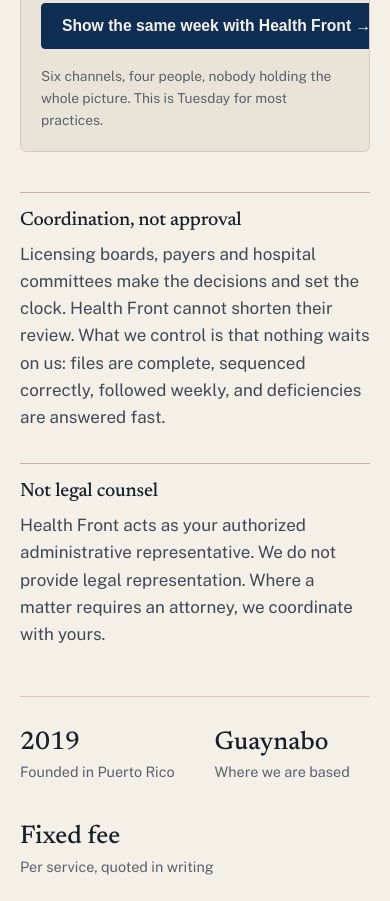
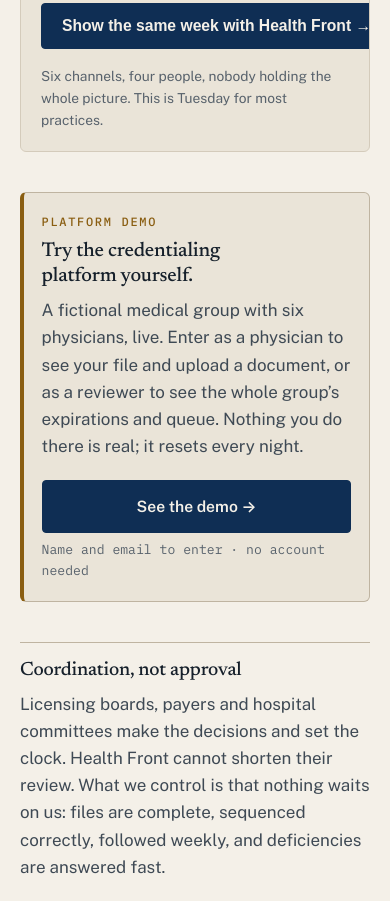
Before and after one commit to camsepulveda/Claude, a plain HTML site: page healthfront-site/index.html in a window 390 px wide. Shown: the part 7763-8664 px from the top of the page. Drawn offline with nearby package versions, Linux system fonts and the light colour scheme.

Commit message:
Add 'Ver demo' link to the platform demo
A demo strip in the In practice section (bilingual, mobile-stacked) plus
links in the mobile menu, the contact column, the footer and the
Talk to us sheet, all pointing at https://demo.healthfrontgroup.com.

Co-Authored-By: Claude Fable 5.1 <noreply@anthropic.com>

```diff
--- a/healthfront-site/index.html
+++ b/healthfront-site/index.html
@@ -442,6 +442,14 @@ footer nav a:hover{color:var(--navy)}
 .ask-band h3{font-family:var(--display);font-weight:500;font-size:clamp(1.3rem,2.4vw,1.75rem);margin:.4rem 0 0;max-width:28ch}
 .ask-band .acts{display:flex;gap:.75rem;flex-wrap:wrap}
 @media (prefers-reduced-motion:reduce){.dock{transition:none} .dock .pill .dot{animation:none}}
+/* platform demo strip */
+.demo{margin-top:2.5rem;border:1px solid var(--rule-2);border-left:4px solid var(--brass);border-radius:6px;padding:1.4rem 1.5rem;display:flex;align-items:center;justify-content:space-between;gap:1.25rem 2.5rem;flex-wrap:wrap;background:var(--paper-2)}
+.demo .eyebrow{display:block;margin-bottom:.5rem}
+.demo h3{font-family:var(--display);font-weight:500;font-size:clamp(1.25rem,2.2vw,1.6rem);margin:0;max-width:28ch}
+.demo p{color:var(--ink-2);margin:.5rem 0 0;max-width:46em}
+.demo .acts{display:grid;gap:.4rem;justify-items:start}
+.demo .fine{font-size:.82rem;color:var(--muted);font-family:var(--mono)}
+@media (max-width:640px){.demo{padding:1.2rem 1.1rem} .demo .acts,.demo .acts .btn{width:100%} .demo .btn{justify-content:center}}
 </style>
 </head>
 <body>
@@ -475,6 +483,7 @@ footer nav a:hover{color:var(--navy)}
           <li><a href="#faq"><span class="en">Questions</span><span class="es">Preguntas</span></a></li>
           <li><a href="#contact"><span class="en">Contact</span><span class="es">Contacto</span></a></li>
           <li><a class="portal" href="https://pci.healthfrontgroup.com" rel="noopener"><span class="en">Client sign-in</span><span class="es">Acceso de clientes</span> →</a></li>
+          <li><a href="https://demo.healthfrontgroup.com" rel="noopener"><span class="en">See the demo</span><span class="es">Ver demo</span> →</a></li>
         </ul>
       </details>
     </div>
@@ -727,6 +736,17 @@ footer nav a:hover{color:var(--navy)}
 
       </div>
     </div>
+    <div class="demo" id="demo">
+      <div>
+        <span class="eyebrow"><span class="en">Platform demo</span><span class="es">Demo de la plataforma</span></span>
+        <h3><span class="en">Try the credentialing platform yourself.</span><span class="es">Pruebe usted mismo la plataforma de credenciales.</span></h3>
+        <p><span class="en">A fictional medical group with six physicians, live. Enter as a physician to see your file and upload a document, or as a reviewer to see the whole group’s expirations and queue. Nothing you do there is real; it resets every night.</span><span class="es">Un grupo médico ficticio con seis médicos, en vivo. Entre como médico para ver su expediente y subir un documento, o como revisor para ver los vencimientos y la cola de todo el grupo. Nada de lo que haga allí es real; se reinicia cada noche.</span></p>
+      </div>
+      <div class="acts">
+        <a class="btn btn-primary" href="https://demo.healthfrontgroup.com" rel="noopener"><span class="en">See the demo →</span><span class="es">Ver demo →</span></a>
+        <span class="fine"><span class="en">Name and email to enter · no account needed</span><span class="es">Nombre y correo para entrar · sin crear cuenta</span></span>
+      </div>
+    </div>
     <div class="distinction">
       <div><h3><span class="en">Coordination, not approval</span><span class="es">Coordinación, no aprobación</span></h3><p><span class="en">Licensing boards, payers and hospital committees make the decisions and set the clock. Health Front cannot shorten their review. What we control is that nothing waits on us: files are complete, sequenced correctly, followed weekly, and deficiencies are answered fast.</span><span class="es">Las juntas, los planes y los comités hospitalarios toman las decisiones y controlan el tiempo. Health Front no puede acortar su revisión. Lo que sí controlamos es que nada espere por nosotros: expedientes completos, en la secuencia correcta, con seguimiento semanal y deficiencias contestadas rápido.</span></p></div>
       <div><h3><span class="en">Not legal counsel</span><span class="es">No somos asesoría legal</span></h3><p><span class="en">Health Front acts as your authorized administrative representative. We do not provide legal representation. Where a matter requires an attorney, we coordinate with yours.</span><span class="es">Health Front actúa como su representante administrativo autorizado. No ofrecemos representación legal. Cuando un asunto requiere abogado, coordinamos con el suyo.</span></p></div>
@@ -801,6 +821,7 @@ footer nav a:hover{color:var(--navy)}
       <div class="mail"><span><span class="en">How we reply</span><span class="es">Cómo respondemos</span></span><span style="color:var(--ink-2);font-family:var(--body)"><span class="en">By email, within 24 hours</span><span class="es">Por correo, en 24 horas</span></span></div>
       <div class="mail"><span><span class="en">Office</span><span class="es">Oficina</span></span><span style="color:var(--ink-2)">Guaynabo, Puerto Rico</span></div>
       <div class="mail"><span><span class="en">Already a client</span><span class="es">Ya es cliente</span></span><a class="portal" href="https://pci.healthfrontgroup.com" rel="noopener"><span class="en">Sign in to the credentialing platform →</span><span class="es">Entre a la plataforma de credenciales →</span></a></div>
+      <div class="mail"><span><span class="en">Not a client yet</span><span class="es">Aún no es cliente</span></span><a href="https://demo.healthfrontgroup.com" rel="noopener"><span class="en">See the platform demo →</span><span class="es">Vea el demo de la plataforma →</span></a></div>
     </div>
     <form id="contact-form" name="contact" method="POST" action="/" data-netlify="true" netlify-honeypot="bot-field" novalidate>
       <input type="hidden" name="form-name" value="contact">
@@ -901,7 +922,7 @@ footer nav a:hover{color:var(--navy)}
 <footer>
   <div class="wrap f">
     <img src="assets/health-front-logo.svg" alt="Health Front" width="2065" height="1151">
-    <nav aria-label="Footer"><a href="#services"><span class="en">Services</span><span class="es">Servicios</span></a><a href="#approach"><span class="en">Approach</span><span class="es">Método</span></a><a href="#about"><span class="en">About</span><span class="es">Quiénes somos</span></a><a href="#contact"><span class="en">Contact</span><span class="es">Contacto</span></a><a class="portal" href="https://pci.healthfrontgroup.com" rel="noopener"><span class="en">Client sign-in</span><span class="es">Acceso de clientes</span></a></nav>
+    <nav aria-label="Footer"><a href="#services"><span class="en">Services</span><span class="es">Servicios</span></a><a href="#approach"><span class="en">Approach</span><span class="es">Método</span></a><a href="#about"><span class="en">About</span><span class="es">Quiénes somos</span></a><a href="#contact"><span class="en">Contact</span><span class="es">Contacto</span></a><a class="portal" href="https://pci.healthfrontgroup.com" rel="noopener"><span class="en">Client sign-in</span><span class="es">Acceso de clientes</span></a><a href="https://demo.healthfrontgroup.com" rel="noopener"><span class="en">Demo</span><span class="es">Demo</span></a></nav>
     <p>© <span id="yr">2026</span> Health Front LLC · Guaynabo, Puerto Rico · <span class="en">Health Front is an administrative representative and does not provide legal or medical services.</span><span class="es">Health Front es un representante administrativo y no ofrece servicios legales ni médicos.</span></p>
   </div>
 </footer>
@@ -911,6 +932,7 @@ footer nav a:hover{color:var(--navy)}
     <div class="hd"><h3><span class="en">How would you like to reach us?</span><span class="es">¿Cómo prefiere comunicarse?</span></h3><button type="button" class="x" id="dock-close" aria-label="Close">×</button></div>
     <a class="row" href="#contact" id="dock-form"><span class="ic"><svg viewBox="0 0 24 24" width="20" height="20" aria-hidden="true" fill="none" stroke="currentColor" stroke-width="1.6"><path d="M4 20h4l10-10-4-4L4 16v4z"/><path d="m12.5 7.5 4 4"/></svg></span><span><b><span class="en">Send a request</span><span class="es">Enviar una solicitud</span></b><small><span class="en">Two minutes. The form writes it for you.</span><span class="es">Dos minutos. El formulario lo redacta por usted.</span></small></span><span class="go">→</span></a>
     <a class="row" href="mailto:servicio@healthfrontgroup.com"><span class="ic"><svg viewBox="0 0 24 24" width="20" height="20" aria-hidden="true" fill="none" stroke="currentColor" stroke-width="1.6"><rect x="3" y="5" width="18" height="14" rx="2"/><path d="m3 7 9 6 9-6"/></svg></span><span><b><span class="en">Email us</span><span class="es">Escríbanos</span></b><small class="addr">servicio@healthfrontgroup.com</small></span><button type="button" class="copy" id="dock-copy" data-copy="servicio@healthfrontgroup.com"><span class="en">Copy</span><span class="es">Copiar</span></button></a>
+    <a class="row sub" href="https://demo.healthfrontgroup.com" rel="noopener"><span class="ic"><svg viewBox="0 0 24 24" width="20" height="20" aria-hidden="true" fill="none" stroke="currentColor" stroke-width="1.6"><rect x="3" y="4" width="18" height="13" rx="2"/><path d="M8 21h8m-4-4v4"/><path d="m9.5 10.5 2 2 3.5-4"/></svg></span><span><b><span class="en">See the platform demo</span><span class="es">Ver demo de la plataforma</span></b></span><span class="go">→</span></a>
     <a class="row sub" href="https://pci.healthfrontgroup.com" rel="noopener"><span class="ic"><svg viewBox="0 0 24 24" width="20" height="20" aria-hidden="true" fill="none" stroke="currentColor" stroke-width="1.6"><circle cx="8" cy="12" r="3.5"/><path d="M11.5 12H20m-3 0v3m-3-3v2"/></svg></span><span><b><span class="en">Already a client? Sign in</span><span class="es">¿Ya es cliente? Entre</span></b></span><span class="go">→</span></a>
     <p class="ft"><span class="en">We reply within 24 hours.</span><span class="es">Respondemos en 24 horas.</span></p>
   </div>
```
